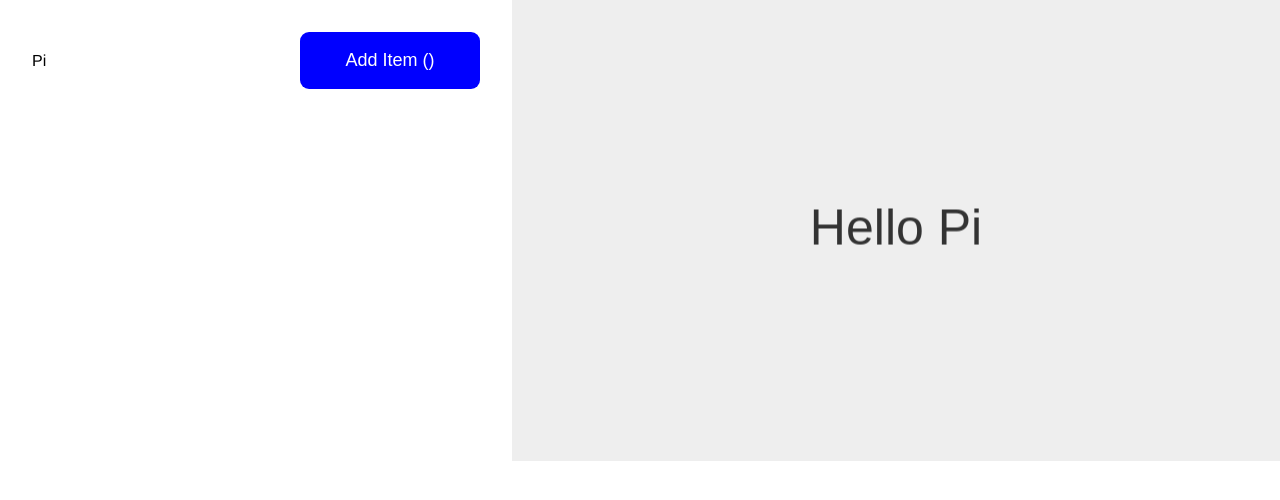
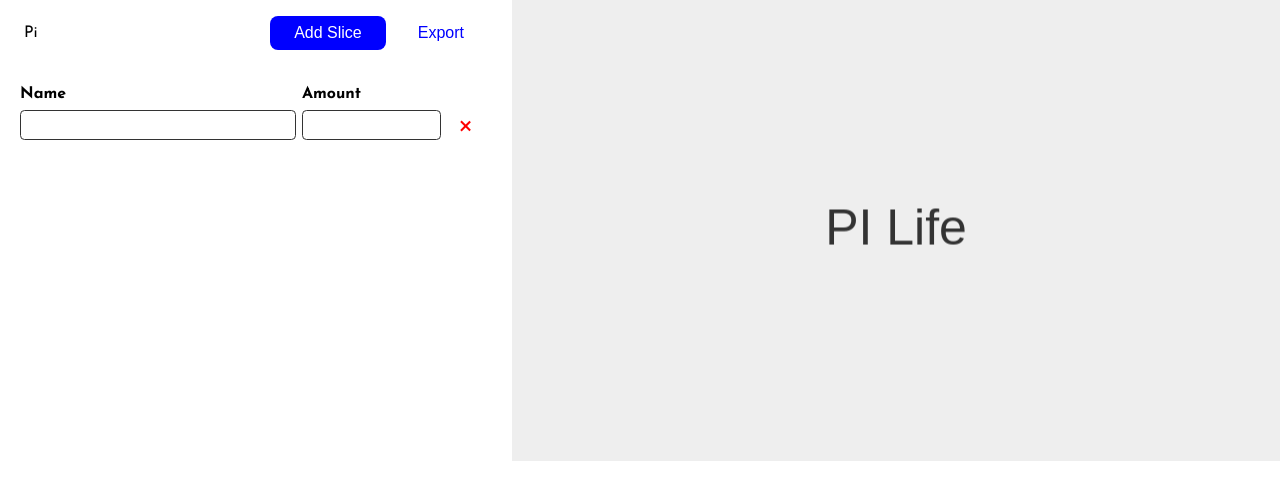
Before and after one commit to mkangjazz/pi, a React (Create React App) app: page / in a window 1280 px wide. Shown: the top 500 px of the page. Built offline with nearby package versions, Linux system fonts and the light colour scheme.

Commit message:
ref canvas and export to image

```diff
--- a/public/index.html
+++ b/public/index.html
@@ -11,6 +11,8 @@
     />
     <link rel="apple-touch-icon" href="%PUBLIC_URL%/logo192.png" />
     <link rel="manifest" href="%PUBLIC_URL%/manifest.json" />
+    <link rel="preconnect" href="https://fonts.gstatic.com">
+    <link href="https://fonts.googleapis.com/css2?family=Josefin+Sans:wght@300;400;700&display=swap" rel="stylesheet">
     <!--
       Notice the use of %PUBLIC_URL% in the tags above.
       It will be replaced with the URL of the `public` folder during the build.
--- a/src/App.js
+++ b/src/App.js
@@ -1,33 +1,26 @@
 import './css/reset.css';
 import './css/App.css';
 
-import React, {useState} from 'react';
+import React, {useEffect, useState} from 'react';
 
 import AddItem from './components/AddItem';
+import NoItems from './components/NoItems';
 import Item from './components/Item';
 import PI from './components/PI';
+import Export from './components/Export';
 
 function App() {
   const [uID, setUID] = useState(0);
-  const [count, setCount] = useState(0);
-  const [items, setItems] = useState([]);
+  const [count, setCount] = useState(1);
+  const [items, setItems] = useState([
+    <Item key={`idx-${uID}`} idx={uID} removeItem={removeItem} />
+  ]);
+//  const [canvasData, setCanvasData] = useState('');
 
-  function addItem() {
-    setItems((current) => [
-      ...current,
-      <Item key={`idx-${uID}`} idx={uID} removeItem={removeItem} />
-    ]);
-
-    setUID(uID + 1);
-  }
+  const canvasRef = React.createRef();
 
   function removeItem(idx) {
     setItems((current) => [...current].filter(item => item.props.idx !== idx));
-
-//    const currentItems = [...items];
-//    const remainingItems = [...current].filter(item => console.log(item.props.idx !== idx));
-//console.log(remainingItems);
-////    setItems(remainingItems);
   }
 
   return (
@@ -38,18 +31,34 @@ function App() {
             <header>
               <h1>Pi</h1>
               <AddItem
-                addItem={addItem}
-                count={count}
+                removeItem={removeItem}
+                setItems={setItems}
+                setUID={setUID}
+                uID={uID}
+              />
+              <Export
+                canvasRef={canvasRef}
               />
             </header>
-            <ul>
-              {items.map((item, index) => item)}
-            </ul>
+            <table>
+              <thead>
+                <tr>
+                  <th>Name</th>
+                  <th>Amount</th>
+                  <th>&nbsp;</th>
+                </tr>
+              </thead>
+              <tbody>
+                {items.length > 0 ? items.map((item, index) => item) : <NoItems />}
+              </tbody>
+            </table>
           </form>
         </section>
         <section className="mainbar">
           <figure>
-            <PI />
+            <PI
+              canvasRef={canvasRef}
+            />
           </figure>
         </section>
       </main>
--- a/src/components/AddItem.js
+++ b/src/components/AddItem.js
@@ -2,14 +2,23 @@ import React, {useState} from 'react';
 import Item from './Item';
 
 export default function AddItem(props) {
+  function addItem() {
+    props.setItems((current) => [
+      ...current,
+      <Item key={`idx-${props.uID + 1}`} idx={props.uID + 1} removeItem={props.removeItem} />
+    ]);
+
+    props.setUID(props.uID + 1);
+  }
+
   return (
     <button
-      className="add-item"
+      className="button add-item"
       id="add-item"
-      onClick={props.addItem}
+      onClick={addItem}
       type="button"
     >
-      Add Item ({props.uID})
+      Add Slice
     </button>
   );
 }
--- /dev/null
+++ b/src/components/Export.js
@@ -0,0 +1,33 @@
+import React, {useState, useRef} from 'react';
+
+export default function Export(props) {
+  function exportImage(e) {
+    e.preventDefault();
+
+    if (props.canvasRef) {
+      const dataURL = props.canvasRef.current.toDataURL("image/png").replace("image/png", "image/octet-stream");
+
+      if (dataURL) {
+        const alt = "Pie chart from canvas";
+        const width = props.canvasRef.current.width / 2;
+        const height = props.canvasRef.current.height / 2;
+
+        const popup = window.open('about:blank', 'image from canvas');
+        const str = `<img src='${dataURL}' alt=${alt} width=${width} height=${height} />`;
+
+        popup.document.write(str);
+      }
+    }
+  }
+
+  return (
+    <button
+      className="button export-as-image"
+      onClick={exportImage}
+//      disabled={canvasData ? false : true}
+      type="button"
+    >
+      Export
+    </button>
+  );
+}
--- a/src/components/Item.js
+++ b/src/components/Item.js
@@ -17,31 +17,25 @@ export default function Item(props) {
   }
 
   return (
-    <li
+    <tr
       className="item"
       data-idx={`idx-${props.idx}`}
     >
-      <fieldset>
-        <label>
-          <p>
-            Item Name
-          </p>
+      <td>
           <input
             onChange= {handleItemNameChange}
             type="text"
             value={itemName}
           />
-        </label>
-        <label>
-          <p>
-            Number
-          </p>
-          <input
-            onChange= {handleItemNumberChange}
-            type="number"
-            value={itemNumber}
-          />
-        </label>
+      </td>
+      <td>
+        <input
+          onChange= {handleItemNumberChange}
+          type="number"
+          value={itemNumber}
+        />
+      </td>
+      <td>
         <button
           className="remove-item"
           onClick={ () => props.removeItem(props.idx) }
@@ -49,7 +43,7 @@ export default function Item(props) {
         >
           <span>Remove Item</span>
         </button>
-      </fieldset>
-    </li>
+      </td>
+    </tr>
   );
 }
--- /dev/null
+++ b/src/components/NoItems.js
@@ -0,0 +1,7 @@
+export default function NoItems() {
+  return (
+    <tr>
+      <td>No slices found.</td>
+    </tr>
+  );
+}
--- a/src/components/PI.js
+++ b/src/components/PI.js
@@ -3,7 +3,7 @@ import setupCanvas from '../js/setupCanvas';
 import React, {useState, useEffect, useRef, useLayoutEffect} from 'react';
 
 export default function Pi(props) {
-  const canvasRef = useRef(null);
+  const canvasRef = props.canvasRef;
 
   useLayoutEffect(function() {
     const canvas = canvasRef.current;
@@ -22,15 +22,14 @@ export default function Pi(props) {
     context.textAlign = "center";
     context.textBaseline = "middle";
     context.font = '50px sans-serif';
-    context.fillText('Hello Pi', parentRect.width / 2, parentRect.height / 2);
+    context.fillText('PI Life', parentRect.width / 2, parentRect.height / 2);
   }, []);
 
   return (
     <canvas
       className="pi"
       id="pi"
-      ref={canvasRef}
-      {...props}
+      ref={props.canvasRef}
     >
     </canvas>
   );
--- a/src/css/App.css
+++ b/src/css/App.css
@@ -1,16 +1,33 @@
 .App {}
 
 body {
-  font-family: "Helvetica", sans-serif;
+  font-family: 'Josefin Sans', sans-serif;
+}
+
+a:hover,
+.button:hover,
+button:hover {
+  cursor: pointer;
 }
 
 header {
   align-items: center;
   display: flex;
+  margin-bottom: 2em;
+  padding: 0 .5em;
 }
 
-h1 {
+header h1 {
   margin-right: auto;
+}
+
+header p {
+  margin-left: auto;
+  margin-right: 1em;
+}
+
+strong {
+  font-weight: bold;
 }
 
 main {
@@ -43,28 +60,45 @@ canvas {
 }
 
 form {
-  padding: 2em;
+  padding: 1em;
+}
+
+[disabled] {
+  opacity: .25;
+}
+
+[disabled]:hover {
+  cursor: not-allowed;
+}
+
+.button {
+  border-radius: .5em;
+  font-size: 1em;
+  padding: .5em 1.5em;
+  text-decoration: none;
+}
+
+.export-as-image {
+  background-color: transparent;
+  border: none;
+  color: blue;
+}
+
+.export-as-image[disabled] {
+  color: #333;
 }
 
 .add-item {
   background-color: blue;
   border: none;
-  border-radius: .5em;
   color: #fff;
-  margin-left: auto;
-  font-size: 1.125em;
-  padding: 1em 2em;
-  width: 10em;
+  margin: 0 .5em;
 }
 
 .remove-item {
   background: none;
   border: none;
-  margin: 0;
-  padding: 0;
-  position: absolute;
-  top: 0;
-  right: 0;
+  position: relative;
   z-index: 2;
 }
 
@@ -97,34 +131,46 @@ form {
   transform: rotate(-45deg);
 }
 
-fieldset {
-  align-items: flex-end;
-  background-color: floralwhite;
-  display: flex;
-  margin: 1em 0;
-  padding: 1em;
-  position: relative;
+table {
+  table-layout: fixed;
+  width: 100%;
 }
 
-fieldset label {
-  width: 45%;
+table th:nth-child(1),
+table td:nth-child(1) {
+  width: 60%;
 }
 
-fieldset p {
-  font-weight: bold;
-  margin-bottom: .5em;
+table th:nth-child(2),
+table td:nth-child(2) {
+  width: 30%;
 }
 
-fieldset label {
-  margin-right: 5%;
+table th:nth-child(3),
+table td:nth-child(3) {
+  width: 10%;
 }
 
-fieldset input {
+table th {
+  padding: .25em;
+  text-align: left;
+  font-weight: bold;
+}
+
+table td {
+  padding: .25em;
+  vertical-align: middle;
+}
+
+input {
   border: 1px solid #333;
   border-radius: .25em;
   display: block;
+  font-family: 'Josefin Sans', sans-serif;
   font-size: 1.125em;
   outline: none;
-  padding: .25em;
+  max-width: 100%;
+  padding: .25em 0;
+  text-indent: .25em;
   width: 100%;
 }
```
Also changed, not shown: 1 other file (tests, documents, lock files or other folders).
